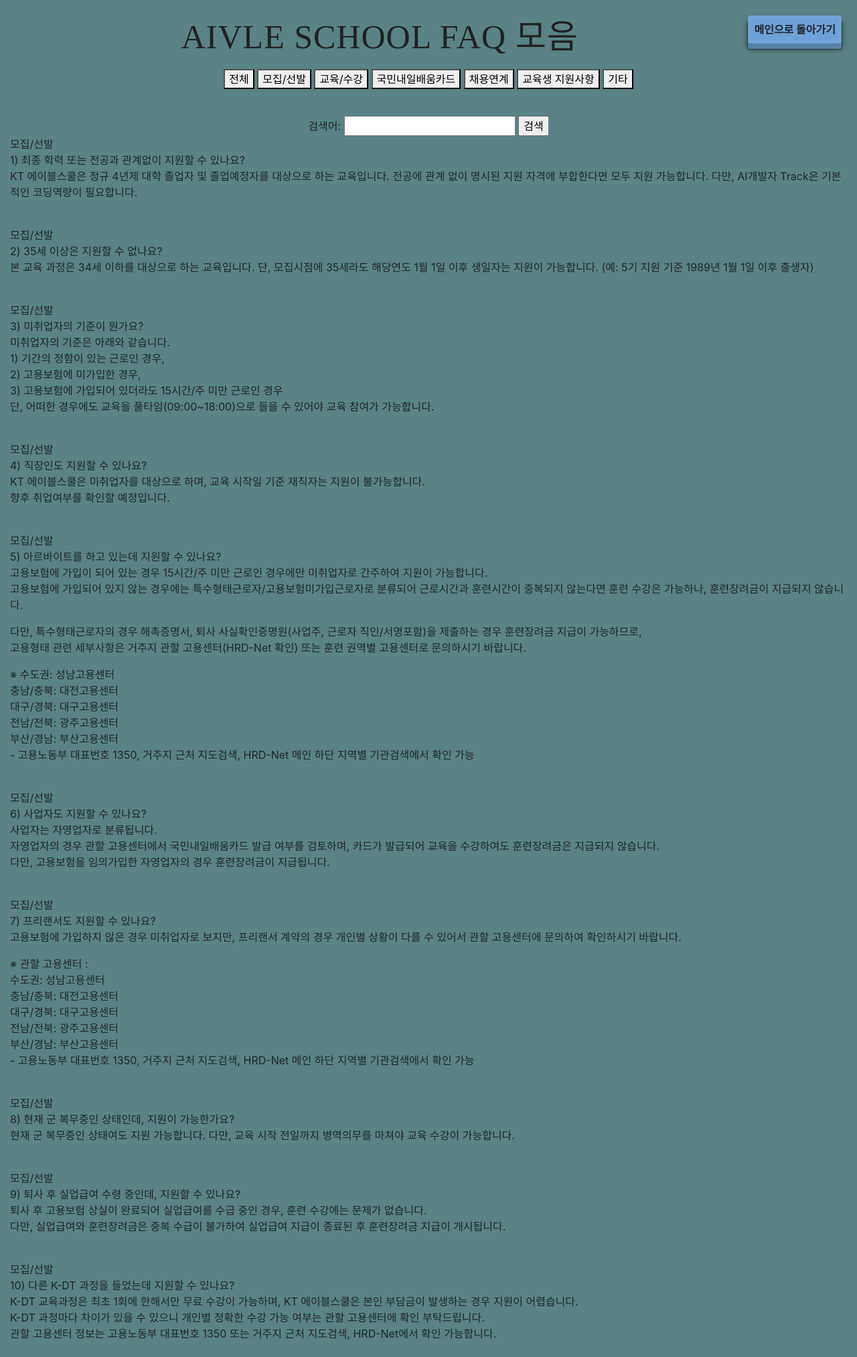
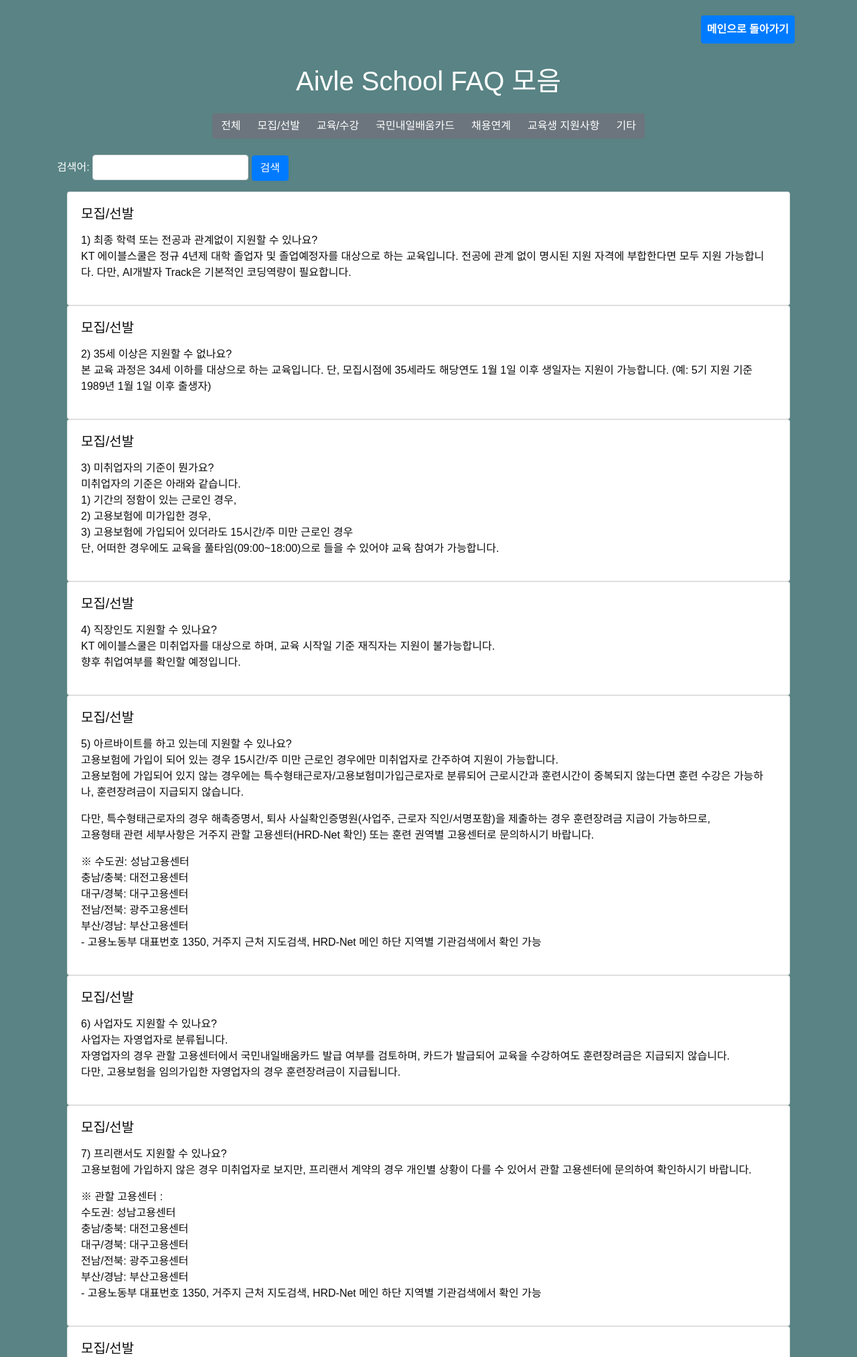
Before and after one commit to wlehd12/KT_Aivle_mini7, a Django app: page /searchdb/ in a window 1280 px wide. Shown: the top 2026 px of the page at 67% size. Run offline with Django 4.2, Linux system fonts and the light colour scheme; data comes from the database, SQL or seed files in the repository; some libraries are stand-ins or nearby versions.

Commit message:
category search simple css

```diff
--- a/searchdb/templates/search/list.html
+++ b/searchdb/templates/search/list.html
@@ -1,41 +1,56 @@
 {% block content %}
+<!DOCTYPE html>
 <html>
 <head>
     <meta charset="utf-8">
+    <title>Aivle School FAQ</title>
     <link href="https://stackpath.bootstrapcdn.com/bootstrap/4.5.2/css/bootstrap.min.css" rel="stylesheet">
-    <link rel="stylesheet" href="/searchdb/static/css/style.css">
-    <div>
-        <a href="/" class="btn btn-3d blue font-weight-bold p-2 m-2 float-right w-10">메인으로 돌아가기</a>
-    </div>
-    <div class="nine">
-        <h1 style="padding:10px;">Aivle School FAQ 모음</h1>
-    </div>
+    <link rel="stylesheet" href="/static/css/style.css"> <!-- Make sure the path to your CSS file is correct -->
 </head>
 
 <body style="background: #598384; margin:15px">
 
-    <form action='' method='get' style="text-align: center;">
+<div class="container">
+    <div class="row">
+        <div class="col-12 text-right">
+            <a href="/" class="btn btn-primary font-weight-bold p-2 m-2">메인으로 돌아가기</a>
+        </div>
+        <div class="col-12 text-center">
+            <h1 class="text-white my-4">Aivle School FAQ 모음</h1>
+        </div>
+    </div>
+
+    <form action="" method="get" class="text-center mb-4">
         {% csrf_token %}
-        <div style="text-align: center;">
+        <div class="btn-group" role="group" aria-label="Category buttons">
             <form action="/searchdb" method="get" style="display:inline;">
-                <button type="submit" name="catword" value=''>전체</button>
+                <button type="submit" name="catword" value="" class="btn btn-secondary">전체</button>
             </form>
             {% for cat in catlist %}
-                <button type="submit" name="catword" value="{{ cat }}">{{ cat }}</button>
+                <button type="submit" name="catword" value="{{ cat }}" class="btn btn-secondary">{{ cat }}</button>
             {% endfor %}
         </div>
-        <div style="text-align: center;">
-        <br>
-        검색어: <input type="text" name="keyword" value="{{ q|default:'' }}">
-        <input type="submit" value="검색">
+        <div class="form-group mt-3">
+            <label for="keyword" class="text-white">검색어:</label>
+            <input type="text" id="keyword" name="keyword" value="{{ q|default:'' }}" class="form-control d-inline-block w-auto">
+            <input type="submit" value="검색" class="btn btn-primary">
         </div>
     </form>
 
 
-    {% for qas in QAlist %}
-        {{qas.pclass}} <br>
-        {{qas.qa |striptags | linebreaks }} <br>
-    {% endfor %}
+    <div class="container">
+        {% for qas in QAlist %}
+        <div class="card">
+            <div class="card-body">
+                <h5 class="card-title">{{ qas.pclass }}</h5>
+                <p class="card-text">{{ qas.qa|striptags|linebreaks }}</p>
+            </div>
+        </div>
+        {% endfor %}
+    </div>
+</div>
+
+
 </body>
 </html>
 {% endblock content %}
```
